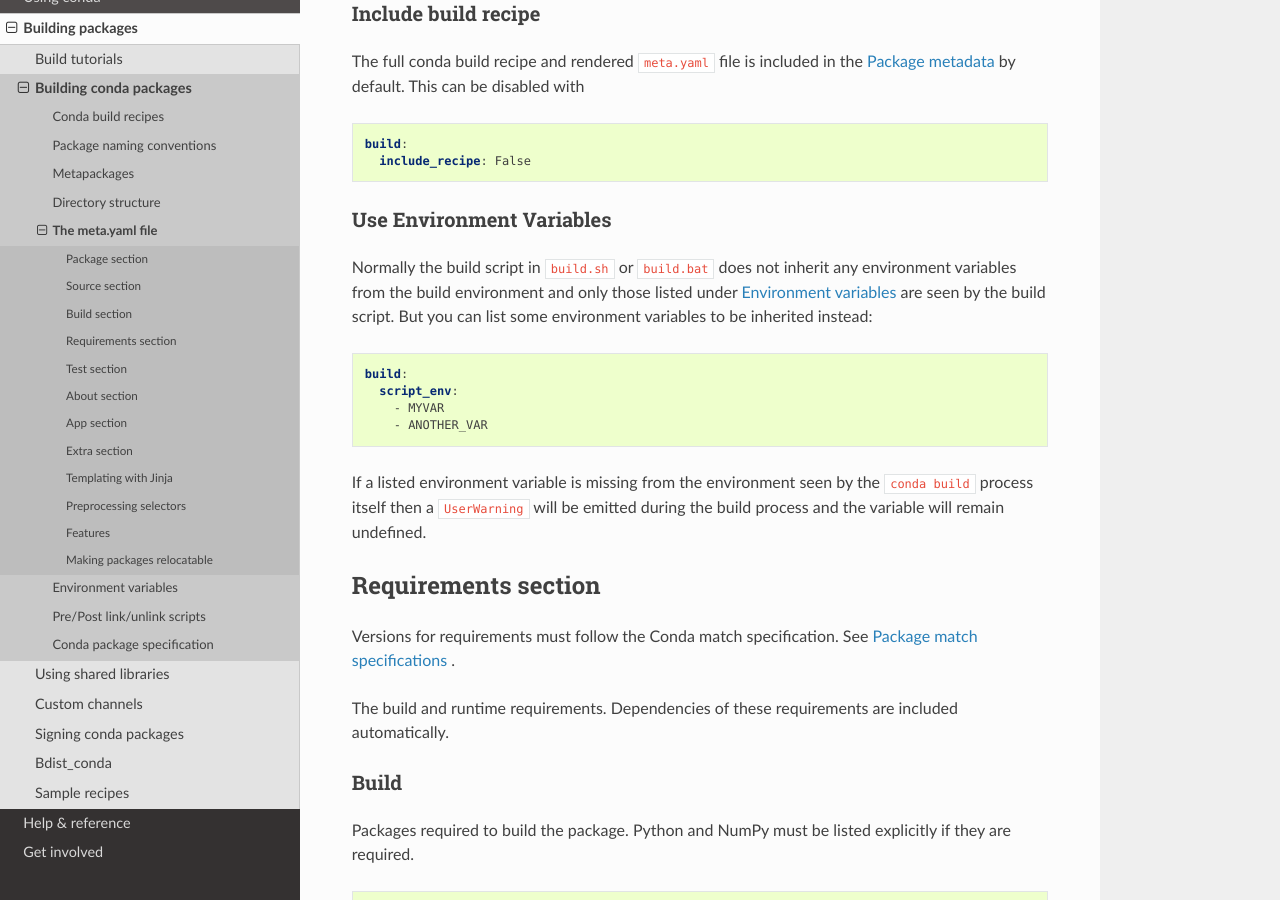
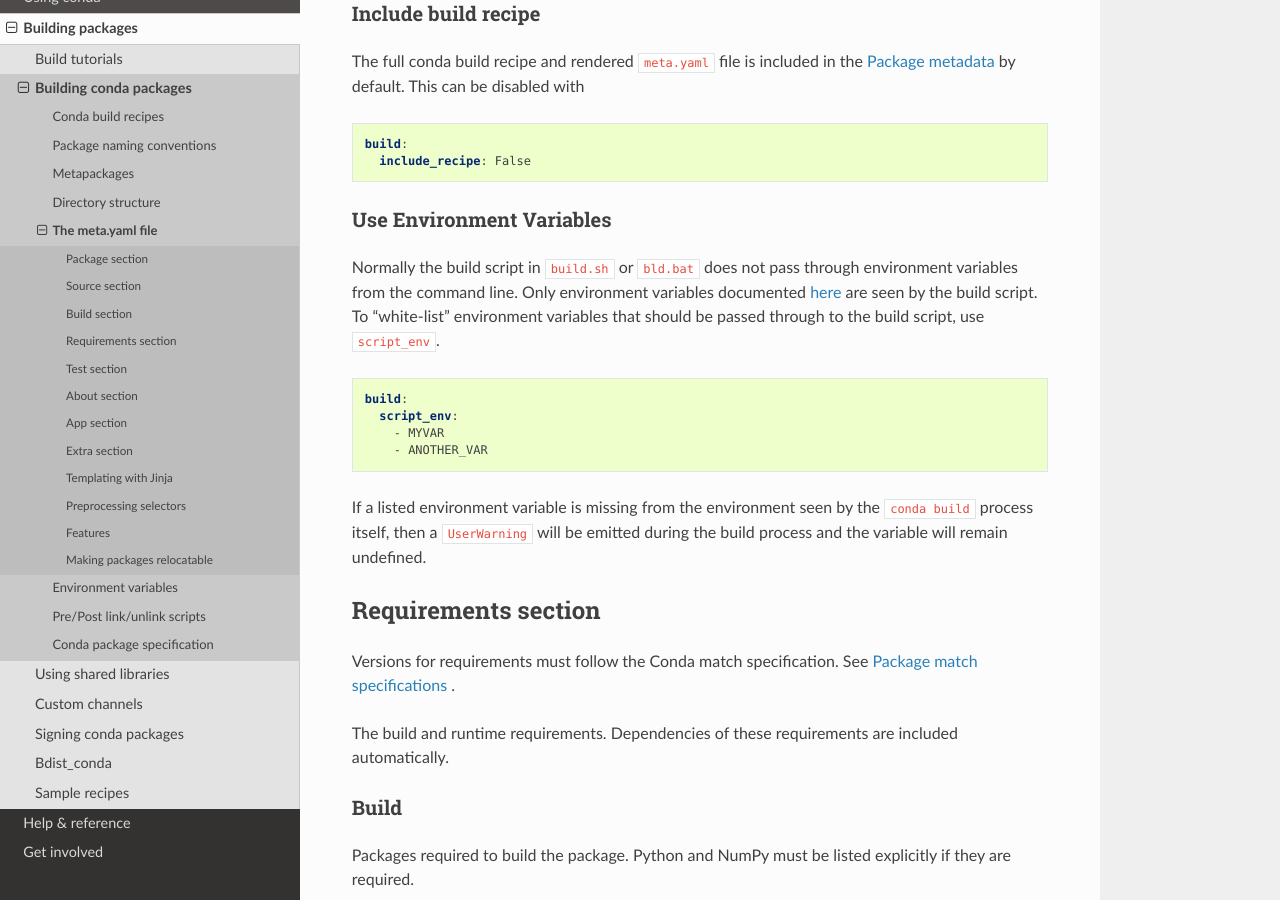
Before and after one commit to conda/conda-docs, a Sphinx documentation site: the page built from docs/source/building/meta-yaml.rst, in a window 1280 px wide and 900 px high, scrolled down 8501 px. Built offline with Sphinx 7.4.7 and the Read the Docs theme 2.0.0, drawn with Linux system fonts in a browser that asks for light colours.

Commit message:
code review edits

```diff
--- a/docs/source/building/meta-yaml.rst
+++ b/docs/source/building/meta-yaml.rst
@@ -372,10 +372,11 @@ by default. This can be disabled with
 Use Environment Variables
 ~~~~~~~~~~~~~~~~~~~~~~~~~
 
-Normally the build script in ``build.sh`` or ``build.bat`` does not
-inherit any environment variables from the build environment and only
-those listed under :ref:`env-vars` are seen by the build script.  But
-you can list some environment variables to be inherited instead:
+Normally the build script in ``build.sh`` or ``bld.bat`` does not
+pass through environment variables from the command line. Only
+environment variables documented :doc:`here <environment-vars>` are seen by
+the build script.  To "white-list" environment variables that should be passed
+through to the build script, use ``script_env``.
 
 .. code-block:: yaml
 
@@ -385,7 +386,7 @@ you can list some environment variables to be inherited instead:
        - ANOTHER_VAR
 
 If a listed environment variable is missing from the environment seen
-by the ``conda build`` process itself then a ``UserWarning`` will be
+by the ``conda build`` process itself, then a ``UserWarning`` will be
 emitted during the build process and the variable will remain
 undefined.
 
```
